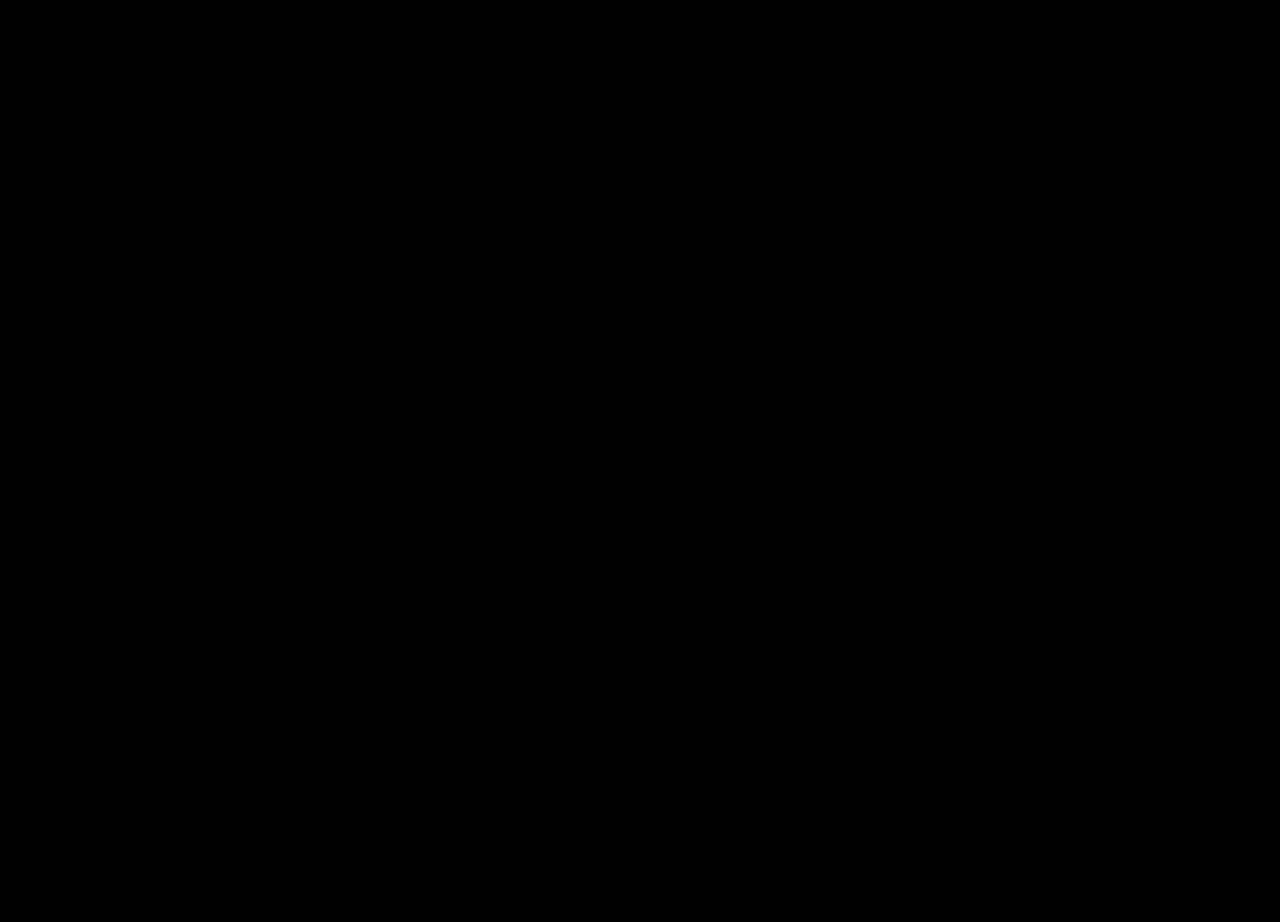
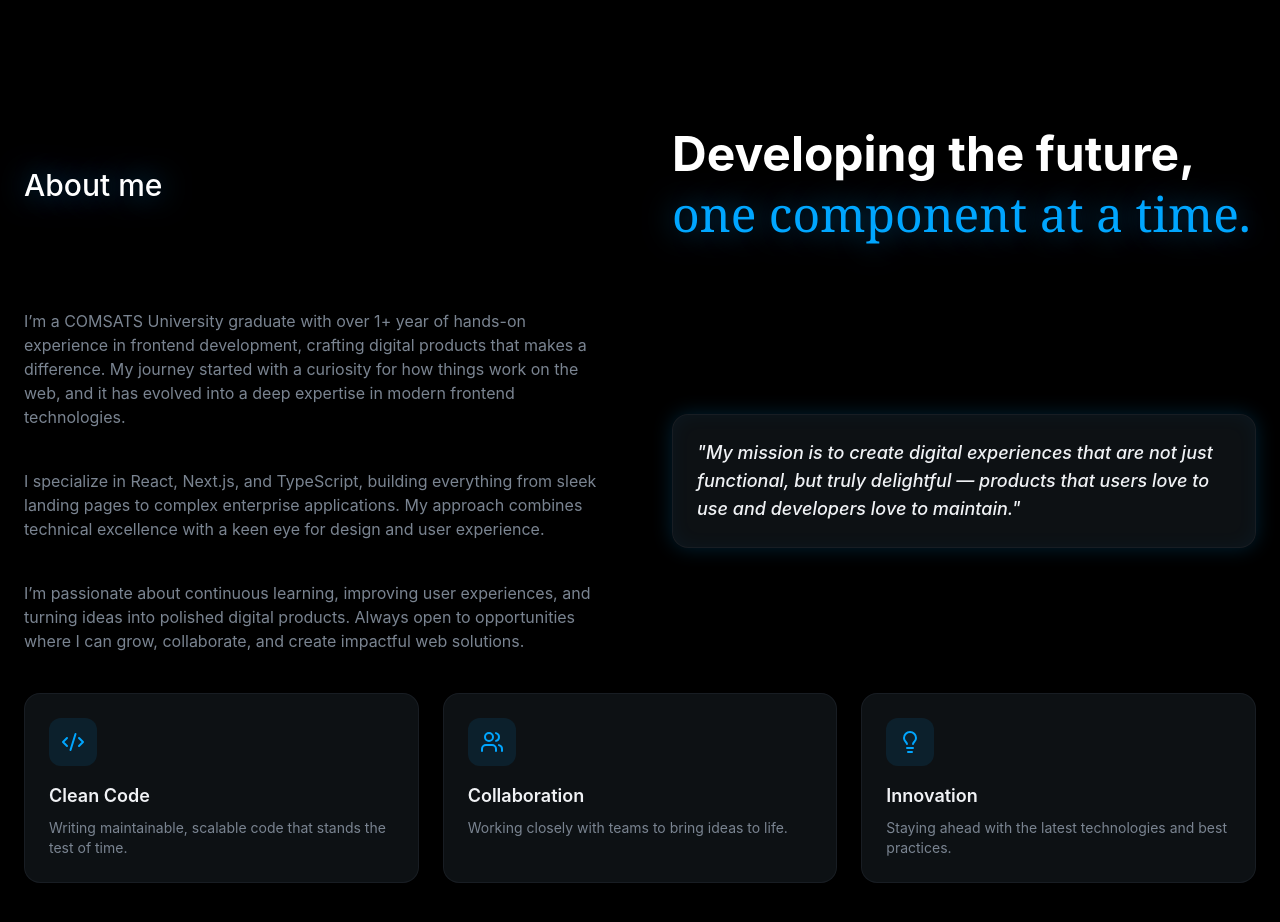
Before and after one commit to GitMeemo/Portfolio, a React (Vite) app: page / in a window 1280 px wide. Shown: the part 1240-2162 px from the top of the page. Before the commit the page ends 1204 px from the top, so only its background shows below. Built offline with nearby package versions, Linux system fonts and the light colour scheme.

Commit message:
About Section Done

```diff
--- a/src/Sections/About/About.jsx
+++ b/src/Sections/About/About.jsx
@@ -1,4 +1,95 @@
+import { Code2, Lightbulb, Rocket, Users } from "lucide-react";
+
+const highlights = [
+    {
+        icon: Code2,
+        title: "Clean Code",
+        description:
+            "Writing maintainable, scalable code that stands the test of time.",
+    },
+    {
+        icon: Users,
+        title: "Collaboration",
+        description: "Working closely with teams to bring ideas to life.",
+    },
+    {
+        icon: Lightbulb,
+        title: "Innovation",
+        description:
+            "Staying ahead with the latest technologies and best practices.",
+    },
+];
+
 const About = () => {
-    return <section></section>
+    return <section id="about" className="py-32 relative overflow-hidden">
+        <div className="container mx-auto px-6 relative z-10">
+            <div className="grid lg:grid-cols-2 gap-16 items-center">
+                {/* Left Column */}
+                <div className="space-y-8">
+                    <div className="animate-fade-in">
+                        <span className="text-white text-3xl font-medium glow-text">About me</span>
+                    </div>
+                </div>
+
+                <h2 className="text-4xl md:text-5xl font-bold leading-tight animate-fade-in animation-delay-100 text-white">
+                    Developing the future,
+                    <br />
+                    <span className="font-serif font-normal text-primary glow-text">one component at a time.</span>
+                </h2>
+
+                <div className="space-y-4 text-muted-foreground animate-fade-in animation-delay-100">
+                    <p>
+                        I’m a COMSATS University graduate with over 1+ year of hands-on
+                        experience in frontend development, crafting digital products that makes
+                        a difference. My journey started with a curiosity for how things work
+                        on the web, and it has evolved into a deep expertise in modern
+                        frontend technologies.
+                    </p>
+                    <br />
+                    <p>
+                        I specialize in React, Next.js, and TypeScript, building
+                        everything from sleek landing pages to complex enterprise
+                        applications. My approach combines technical excellence with a
+                        keen eye for design and user experience.
+                    </p>
+                    <br />
+                    <p>
+                        I’m passionate about continuous learning, improving user experiences,
+                        and turning ideas into polished digital products. Always open to opportunities
+                        where I can grow, collaborate, and create impactful web solutions.
+                    </p>
+
+                </div>
+                <div className="glass rounded-2xl p-6 glow-border animate-fade-in animation-delay-300">
+                    <p className="text-lg font-medium italic text-foreground">
+                        "My mission is to create digital experiences that are not just
+                        functional, but truly delightful — products that users love to
+                        use and developers love to maintain."
+                    </p>
+                </div>
+            </div>
+
+            {/* Right Column - Hilights */}
+            <div className="grid sm:grid-cols-3 gap-6 py-10">
+
+                {highlights.map((item, idx) => (
+                    <div key={idx} className="glass p-6 rounded-2xl animate-fade-in"
+                        style={{ animationDelay: `${(idx + 1) * 100}ms` }}>
+
+                        <div className="w-12 h-12 rounded-xl bg-primary/10 flex items-center justify-center mb-4 hover:bg-primary/20">
+                            <item.icon className="w-6 h-6 text-primary" />
+                        </div>
+
+                        <h3 className="text-lg font-semibold mb-2">{item.title}</h3>
+
+                        <p className="text-sm text-muted-foreground">
+                            {item.description}
+                        </p>
+
+                    </div>
+                ))}
+            </div>
+        </div>
+    </section >
 }
 export default About;
--- a/src/Sections/Hero/Hero.jsx
+++ b/src/Sections/Hero/Hero.jsx
@@ -1,4 +1,4 @@
-import { ArrowBigRightIcon, Download, Github, Linkedin} from "lucide-react";
+import { ArrowBigRightIcon, Download, Github, Linkedin } from "lucide-react";
 import { Button, AnimatedBB } from "../../Components";
 const skills = [
     "React",
@@ -15,7 +15,7 @@ const Hero = () => {
                 <img src="/images/hero-bg.jpg" alt="HeroBG" className="w-full h-full object-cover opacity-100" />
             </div>
 
-            <div className="absolute inset-0 bg-linear-to-b from-background/20 via-background/80 to-background">
+            <div className="absolute inset-0 bg-linear-to-b from-background/20 via-background/60 to-background">
             </div>
 
             {/* Content */}
@@ -25,7 +25,7 @@ const Hero = () => {
                     <div className="space-y-8 ">
 
                         {/* Headline */}
-                        <div className="space-y-4">
+                        <div className="space-y-4 my-8">
                             <h1 className="text-5xl md:text-6xl lg:text-7xl font-bold leading-tight animate-fade-in animation-delay-100">
                                 Developing digital
                                 <br />
@@ -43,9 +43,9 @@ const Hero = () => {
 
                         {/* CTA */}
                         <div className="flex flex-wrap gap-4 animate-fade-in animation-delay-300">
-                            <Button size="lg">
+                            {/* <Button size="lg">
                                 Contact Me <ArrowBigRightIcon className="w-5 h-5" />
-                            </Button>
+                            </Button> */}
                             <AnimatedBB>
                                 <Download className="w-5 h-5" />
                                 Download CV
@@ -58,36 +58,34 @@ const Hero = () => {
                                 { icon: Github, href: "https://github.com/GitMeemo" },
                                 { icon: Linkedin, href: "https://www.linkedin.com/in/ameenullah-kamangar-628584347" },
                             ].map((social, idx) => (
-                                <a
-                                    key={idx}
-                                    href={social.href}
-                                    className="p-2 rounded-full glass hover:bg-primary/10 hover:text-primary transition-all duration-300"
-                                >
+                                <a key={idx} href={social.href}
+                                    className="p-2 rounded-full glass hover:bg-primary/10 hover:text-primary transition-all duration-300">
                                     {<social.icon className="w-6 h-6" />}
                                 </a>
                             ))}
                         </div>
-
                     </div>
 
                     {/* Profile img > Right */}
                     <div className="relative animate-fade-in animation-delay-300">
+
                         {/* Profile Image */}
                         <div className="relative max-w-md mx-auto">
                             <div className="relative inset-0 rounded-3xl p-2 glow-border">
                                 <img src="/images/Profile.png" alt="Ameenullah" className="w-full aspect-4/5 object-cover rounded-2xls" />
 
                                 {/* Floating Badge */}
-                                <div className="absolute -bottom-4 -right-4 glass rounded-xl px-4 py-3 animate-float">
+                                {/* <div className="absolute -bottom-4 -right-4 glass rounded-xl px-4 py-3 animate-float">
                                     <div className="flex items-center gap-3">
                                         <div className="w-3 h-3 bg-green-500 rounded-full animate-pulse" />
                                         <span className="text-sm font-medium">
                                             Available for work
                                         </span>
                                     </div>
-                                </div>
+                                </div> */}
+
                                 {/* Stats Badge */}
-                                <div className="absolute -bottom-3 -left-3 glass rounded-xl px-4 py-3 animate-float animation-delay-500">
+                                <div className="absolute -bottom-3 -right-3 glass rounded-xl px-4 py-3 animate-float animation-delay-500">
                                     <div className="text-1xl font-bold text-primary">1+ Year Exp</div>
                                 </div>
                             </div>
@@ -115,7 +113,6 @@ const Hero = () => {
                     </div>
                 </div>
             </div>
-
         </section>
     )
 }
--- a/src/index.css
+++ b/src/index.css
@@ -10,7 +10,7 @@
   --color-primary-foreground: #ffffff;
 
   --color-secondary: #1f2830;
-  --color-secondary-foreground: #20b2a6;
+  --color-secondary-foreground: #00a6ff;
 
   --color-muted: #252e37;
   --color-muted-foreground: #7a8491;
```
